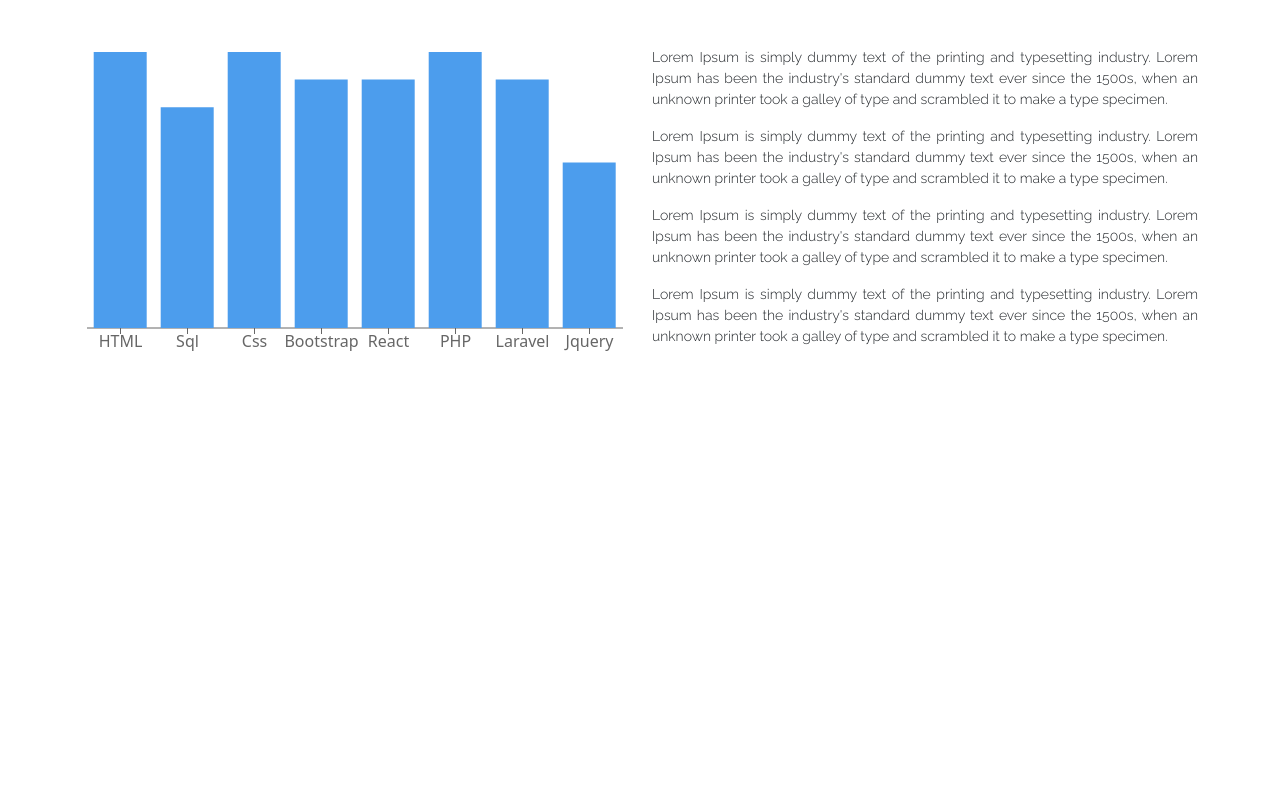
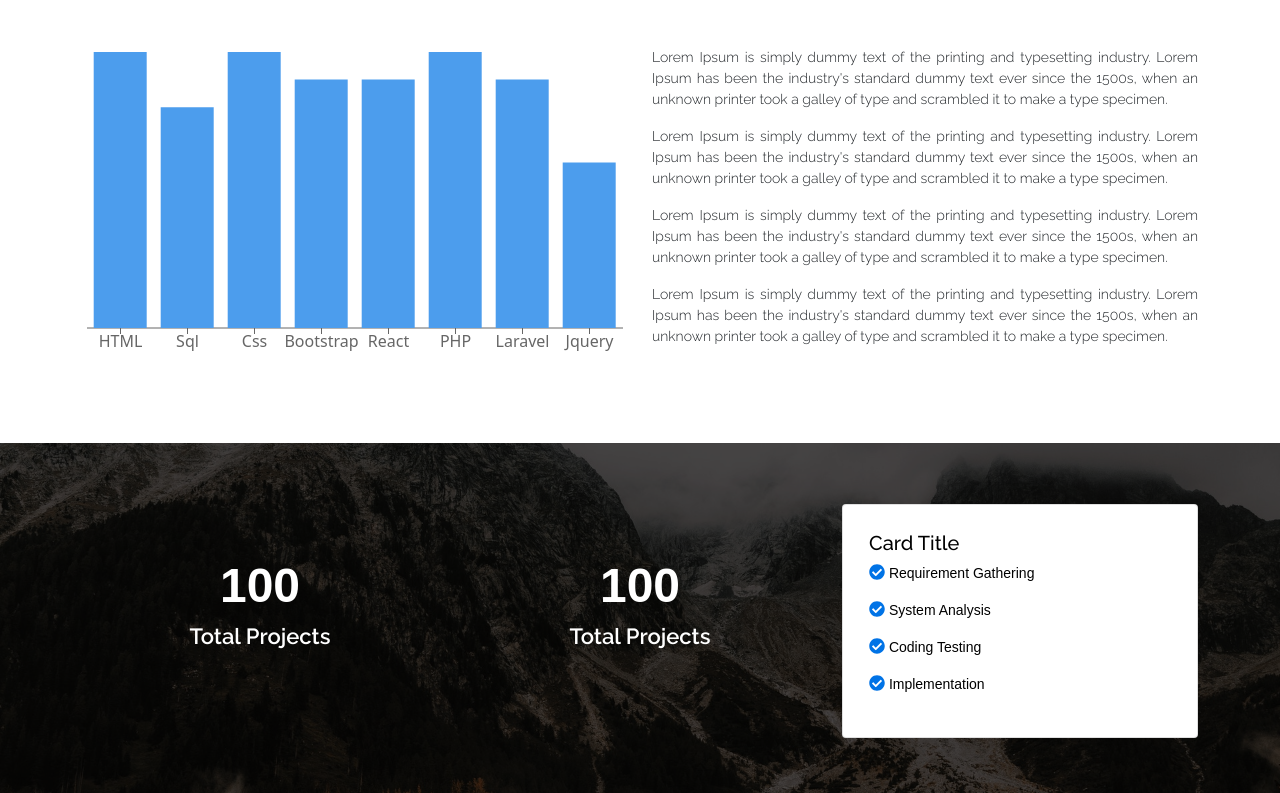
Before and after one commit to zumonhossain/react-portfolio, a React (Create React App) app: page / in a window 1280 px wide. Shown: the part 1131-1924 px from the top of the page. Before the commit the page ends 1494 px from the top, so only its background shows below. Built offline with nearby package versions, Linux system fonts and the light colour scheme.

Commit message:
Summary Component

```diff
--- a/package.json
+++ b/package.json
@@ -3,6 +3,9 @@
   "version": "0.1.0",
   "private": true,
   "dependencies": {
+    "@fortawesome/fontawesome-svg-core": "^1.2.36",
+    "@fortawesome/free-solid-svg-icons": "^5.15.4",
+    "@fortawesome/react-fontawesome": "^0.1.17",
     "@testing-library/jest-dom": "^5.16.1",
     "@testing-library/react": "^12.1.2",
     "@testing-library/user-event": "^13.5.0",
--- a/src/App.js
+++ b/src/App.js
@@ -3,6 +3,7 @@ import TopBanner from "./components/TopBanner/topBanner"
 import Services from "./components/Services/Services"
 import TopNavigation from "./components/TopNavigation/TopNavigation"
 import Analysis from "./components/Analysis/Analysis"
+import Summary from "./components/Summary/Summary"
 
 function App() {
   return (
@@ -11,6 +12,7 @@ function App() {
           <TopBanner/>
           <Services/>
           <Analysis/>
+          <Summary/>
     </div>
   );
 }
--- a/src/asset/css/custom.css
+++ b/src/asset/css/custom.css
@@ -110,3 +110,60 @@
     font-size: 14px;
     font-weight: 300;
 }
+
+.summaryBanner{
+    background-image: url("../image/summaryBg.jpg");
+    min-height: 350px;
+    background-attachment: fixed;
+    background-position: center;
+    background-repeat: no-repeat;
+    background-size: cover;
+}
+.summaryBannerOverlay{
+    position: absolute;
+    min-height: 350px;
+    width: 100%;
+    background: rgba(0,0,0,0.7);
+}
+.summarySectionMargin{
+    margin-top:5rem;
+}
+.countNumber{
+    color: #ffffff;
+    font-size: 48px;
+    font-family: 'Montserreat',sans-serif;
+    font-weight:600;
+}
+.countTitle{
+    color: #ffffff;
+    font-family: 'Raleway',sans-serif;
+    font-weight: 600;
+    font-size: 22px;
+}
+.countSection{
+    padding-top: 10%;
+}
+
+.cardTitle{
+    color: #000000;
+    font-family: 'Raleway',sans-serif;
+    font-weight: 600;
+    font-size: 22px;
+    text-align: justify
+}
+.cardSubTitle{
+    color: #000000;
+    font-family: 'Montserreat',sans-serif;
+    font-weight: 400;
+    font-size: 14px;
+    text-align: justify
+}
+.iconCircleColor{
+    color: #0073E6;
+    font-size: 16px;
+}
+.workCard{
+    margin-top: 17%;
+    padding: 10px;
+    border-radius: 2px;
+}
--- /dev/null
+++ b/src/components/Summary/Summary.js
@@ -0,0 +1,48 @@
+import React, { Component, Fragment } from 'react';
+import {Container, Row, Col, Card} from "react-bootstrap";
+import { FontAwesomeIcon } from '@fortawesome/react-fontawesome';
+import {faCheckCircle} from "@fortawesome/free-solid-svg-icons";
+
+class Summary extends Component {
+    render() {
+        return (
+            <Fragment>
+                    <Container fluid={true} className="summaryBanner summarySectionMargin p-0">
+                        <div className="summaryBannerOverlay">
+                            <Container className="text-center">
+                                    <Row>
+                                        <Col lg={8} md={6} sm={12} className="countSection">
+                                            <Row>
+                                                <Col>
+                                                    <h1 className="countNumber">100</h1>
+                                                    <h4 className="countTitle">Total Projects</h4>
+                                                </Col>
+                                                <Col>
+                                                    <h1 className="countNumber">100</h1>
+                                                    <h4 className="countTitle">Total Projects</h4>
+                                                </Col>
+                                            </Row>
+                                        </Col>
+                                        <Col lg={4} md={6} sm={12}>
+                                            <Card className="workCard">
+                                                <Card.Body>
+                                                    <Card.Title className="cardTitle">Card Title</Card.Title>
+                                                    <Card.Text>
+                                                            <p className="cardSubTitle"><FontAwesomeIcon className="iconCircleColor" icon={faCheckCircle} /> Requirement Gathering</p>
+                                                            <p className="cardSubTitle"><FontAwesomeIcon className="iconCircleColor" icon={faCheckCircle} /> System Analysis</p>
+                                                            <p className="cardSubTitle"><FontAwesomeIcon className="iconCircleColor" icon={faCheckCircle} /> Coding Testing</p>
+                                                            <p className="cardSubTitle"><FontAwesomeIcon className="iconCircleColor" icon={faCheckCircle} /> Implementation</p>
+                                                    </Card.Text>
+                                                </Card.Body>
+                                            </Card>
+                                        </Col>
+                                    </Row>
+                            </Container>
+                        </div>
+                    </Container>
+            </Fragment>
+        );
+    }
+}
+
+export default Summary;
--- a/src/components/TopBanner/topBanner.js
+++ b/src/components/TopBanner/topBanner.js
@@ -1,5 +1,4 @@
 import React, { Component, Fragment } from 'react';
-
 import {Container,Row,Col,Button} from "react-bootstrap";
 
 class topBanner extends Component {
```
Also changed, not shown: src/asset/image/summaryBg.jpg (added), 1 other file (tests, documents, lock files or other folders).
